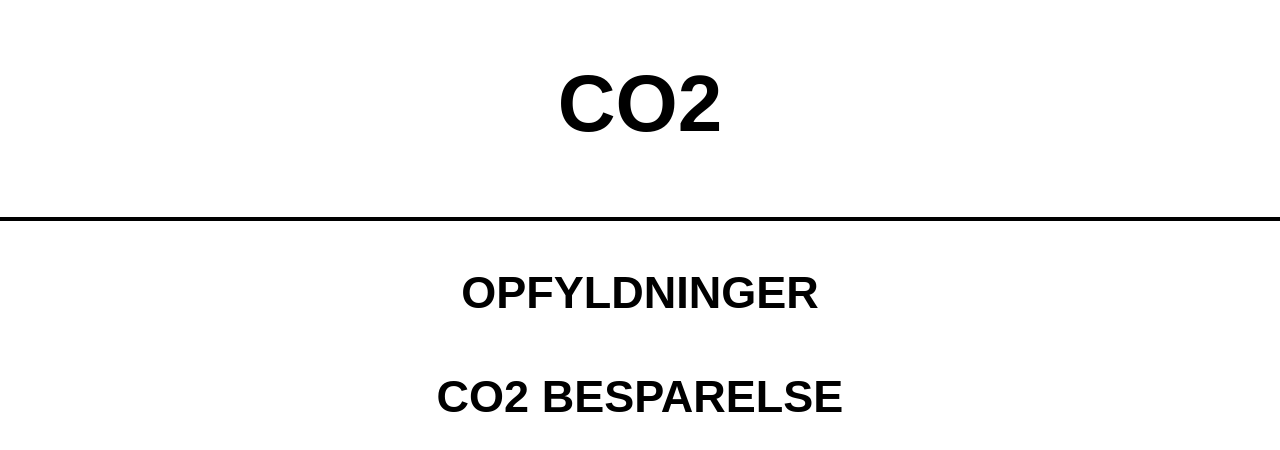
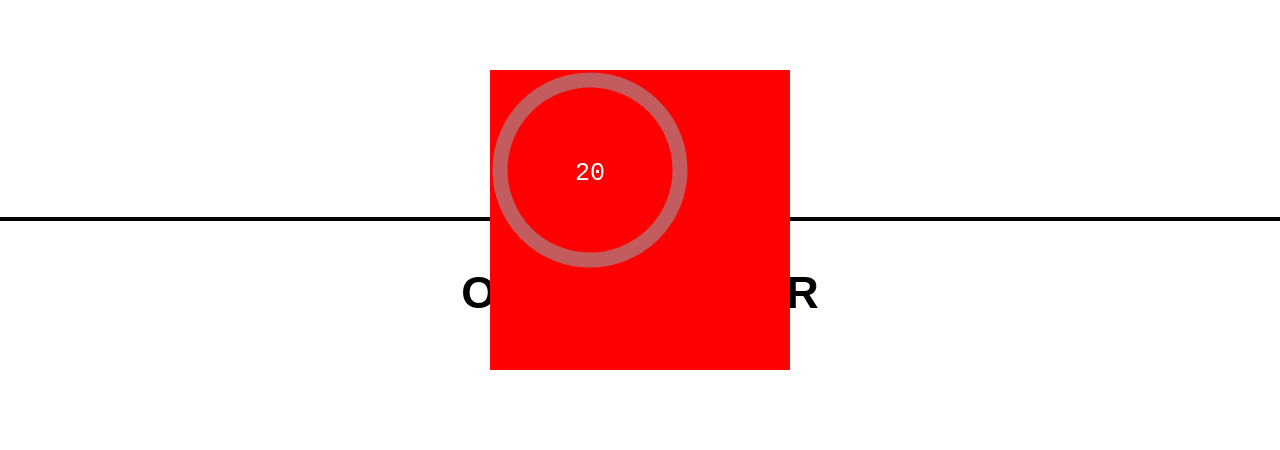
Before and after one commit to heleneroest/Projekt_5, a plain HTML site: page app/co2.html in a window 1280 px wide. Shown: the part 180-630 px from the top of the page. Drawn offline with Linux system fonts and the light colour scheme.

Commit message:
Styleguide valideret

```diff
--- a/app/co2.html
+++ b/app/co2.html
@@ -18,13 +18,14 @@
       <h2>OPFYLDNINGER</H2>
     </div>
 
-     <!-- Her skal cirklen med opfyldninger være -->
+    <!-- Her skal cirklen med opfyldninger være -->
+    <canvas height="300" width="300" id="counter"/>
 
     <div class="besparelse">
       <h2>CO2 BESPARELSE</H2>
     </div>
 
     <!-- Her skal cirklen med co2 besparelse være -->
-
+  <script src="../javascript/co2.js"></script>
   </body>
 </html>
--- /dev/null
+++ b/javascript/co2.js
@@ -0,0 +1,41 @@
+var counter = document.getElementById('counter').getContext('2d');
+var no = 0; // Starting point
+var pointToFill = 4.72; // Point from where toy want to fill the circle
+var cw = counter.canvas.width; // Return canvas width
+var ch = counter.canvas.height; // Return canvas height
+var diff; // Find the different between current value (no) and trageted value (100)
+
+function fillCounter(){
+  diff = ((no/100) + Math.PI*2*10);
+
+  counter.clearRect(0,0,cw,ch); //Clear canvas every time when function is call
+
+  counter.lineWidth = 15; // Sixe of stroke
+
+  counter.fillStyle = '#fff'; // Color that you want to fill in the counter/circle
+
+  counter.strokeStyle = '#c25c5f'; //Stroke Color
+
+  counter.textAlign = 'center';
+
+  counter.font = "25px monospace" //Set font size and face
+
+  counter.fillText(no,100,110); // fillText(text,x,y)
+
+  counter.beginPath();
+  counter.arc(100,100,90,pointToFill,diff/10+pointToFill); // arc(x,y,radius,start,stop)
+
+  counter.stroke(); // To fill stroke
+
+  // Now add condition
+
+  if(no>=20)
+  {
+    clearTimeout(fill); // Fill is a variable that call the funcion fillcounter()
+  }
+  no++;
+}
+
+// Now call the function
+
+var fill = setInterval(fillCounter,50); // Call the fillCounter function after every 50MS
--- a/style.css
+++ b/style.css
@@ -1,5 +1,6 @@
 body{
   margin: 0;
+  padding: 0;
   font-family: Arial, sans-serif;
   font-size: 15px;
   line-height: 1.5;
@@ -452,6 +453,15 @@ animation-delay:0s;}
   text-align: center;
 }
 
+#counter{
+  background-color: red;
+  position: absolute;
+  top: 50%;
+  left: 50%;
+  transform: translate(-50%,-50%);
+  z-index: 9;
+}
+
 /* CO2 slut*/
 
    /* Refill start */
```
Also changed, not shown: styleguide/farver.html (+5 -4 lines), styleguide/formularer.html (+1 -0 lines), styleguide/overskrifter.html (+1 -0 lines), styleguide/skrifttyper.html (+1 -0 lines), billeder/forside/skrubbemaske.png.
